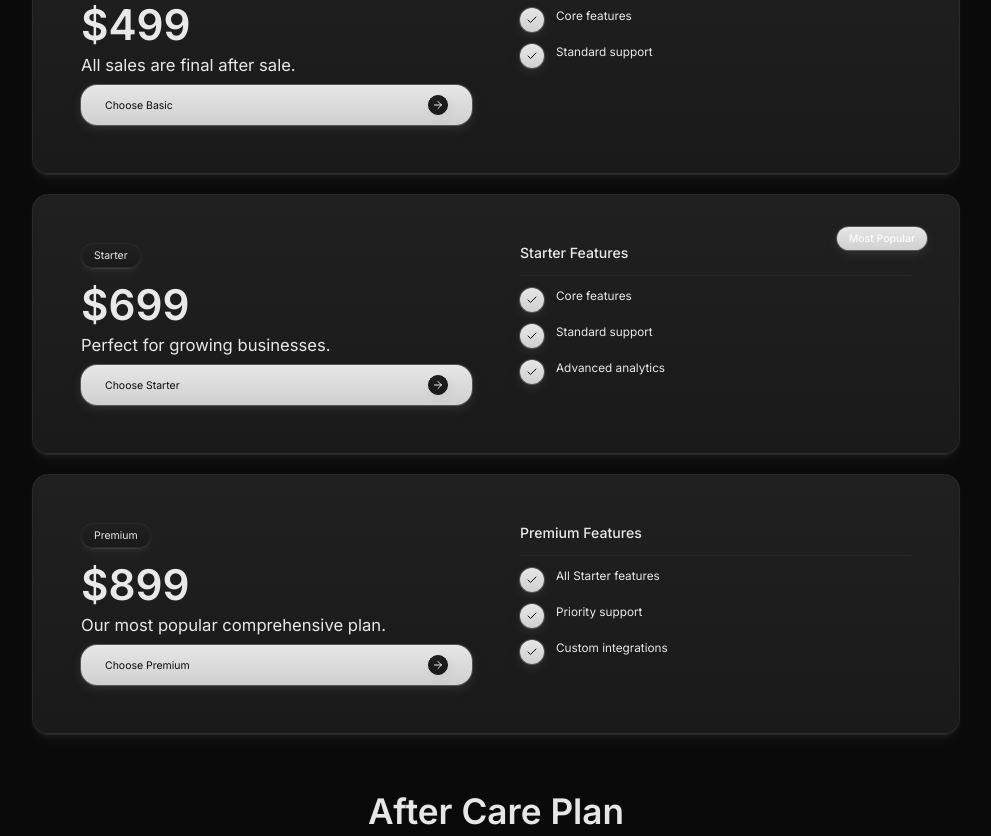
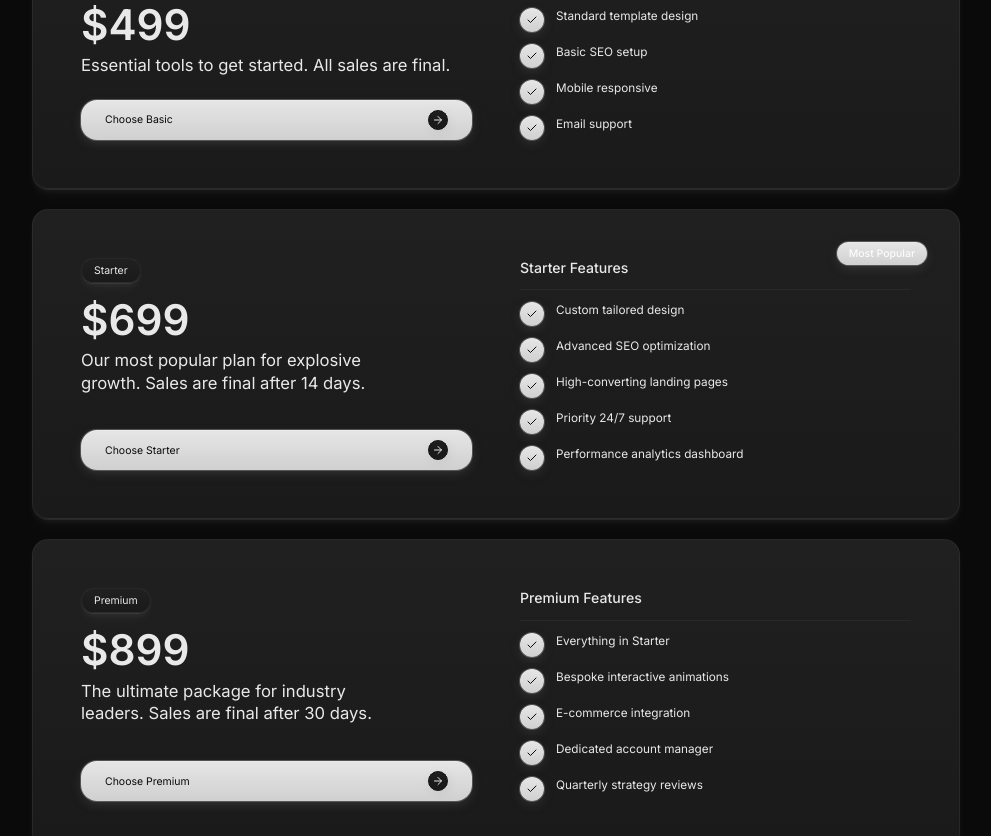
Before and after one commit to dmytro-webild/6b840f65-7df4-4eca-a24a-b1ea8e8830a6, a React (Vite) app: page / in a window 1280 px wide. Shown: the part 1551-2387 px from the top of the page, without its empty margins (144-1135 px from the left). Built offline with nearby package versions, Linux system fonts and the light colour scheme; a web font is replaced by a local one.

Commit message:
Bob AI: Updated features and refund policies for the 499, 699, and 8

```diff
--- a/src/pages/HomePage/sections/Pricing.tsx
+++ b/src/pages/HomePage/sections/Pricing.tsx
@@ -11,47 +11,53 @@ const plans = [
     tag: "Basic",
     price: "$499",
     period: "",
-    description: "All sales are final after sale.",
+    description: "Essential tools to get started. All sales are final.",
     primaryButton: {
       text: "Choose Basic",
       href: "https://buy.stripe.com/9B6fZi5U17GX7yFctF8Vi03"
     },
     featuresTitle: "Basic Features",
     features: [
-      "Core features",
-      "Standard support"
+      "Standard template design",
+      "Basic SEO setup",
+      "Mobile responsive",
+      "Email support"
     ]
   },
   {
     tag: "Starter",
     price: "$699",
     period: "",
-    description: "Perfect for growing businesses.",
+    description: "Our most popular plan for explosive growth. Sales are final after 14 days.",
     primaryButton: {
       text: "Choose Starter",
       href: "https://buy.stripe.com/28E14o4PXf9pf17gJV8Vi02"
     },
     featuresTitle: "Starter Features",
     features: [
-      "Core features",
-      "Standard support",
-      "Advanced analytics"
+      "Custom tailored design",
+      "Advanced SEO optimization",
+      "High-converting landing pages",
+      "Priority 24/7 support",
+      "Performance analytics dashboard"
     ]
   },
   {
     tag: "Premium",
     price: "$899",
     period: "",
-    description: "Our most popular comprehensive plan.",
+    description: "The ultimate package for industry leaders. Sales are final after 30 days.",
     primaryButton: {
       text: "Choose Premium",
       href: "https://buy.stripe.com/7sY28s3LT0ev3ip0KX8Vi01"
     },
     featuresTitle: "Premium Features",
     features: [
-      "All Starter features",
-      "Priority support",
-      "Custom integrations"
+      "Everything in Starter",
+      "Bespoke interactive animations",
+      "E-commerce integration",
+      "Dedicated account manager",
+      "Quarterly strategy reviews"
     ]
   },
   {
```
